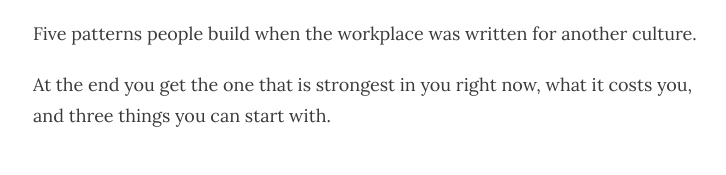
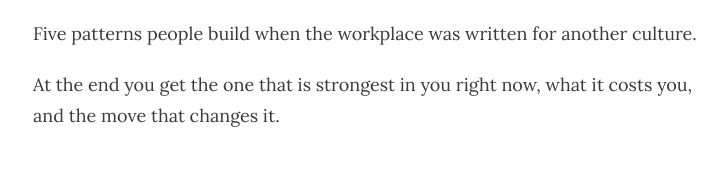
Before and after one commit to biljanatasetovikj-boop/InvisibleRules, a Next.js app: page /archetype-quiz in a window 1280 px wide. Shown: the part 476-651 px from the top of the page, without its empty margins (275-1001 px from the left). Built offline with nearby package versions, Linux system fonts and the light colour scheme; a web font is replaced by a local one.

Commit message:
Intro promised three tips; results give one move

```diff
--- a/components/archetype-quiz/ArchetypeQuizIntro.tsx
+++ b/components/archetype-quiz/ArchetypeQuizIntro.tsx
@@ -44,7 +44,7 @@ export default function ArchetypeQuizIntro({
             </p>
             <p>
               At the end you get the one that is strongest in you right now,
-              what it costs you, and three things you can start with.
+              what it costs you, and the move that changes it.
             </p>
           </div>
 
```
